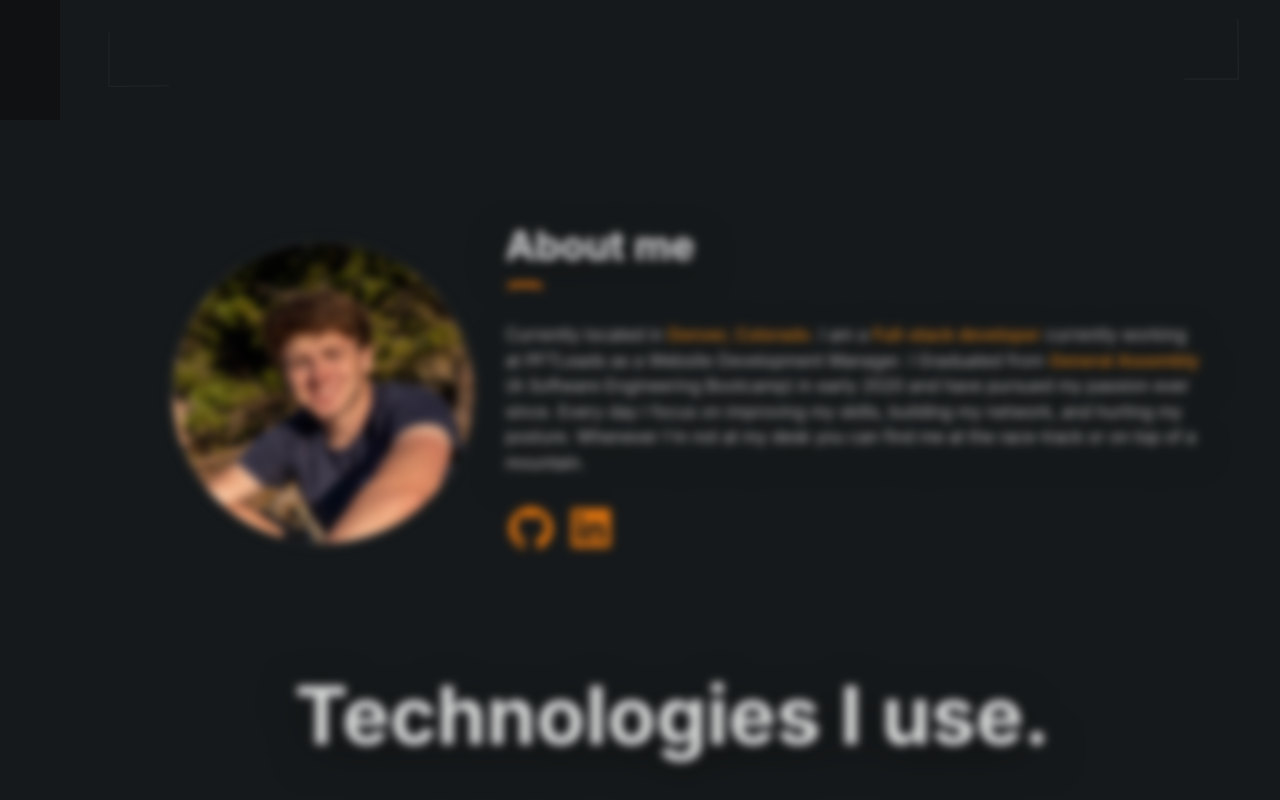
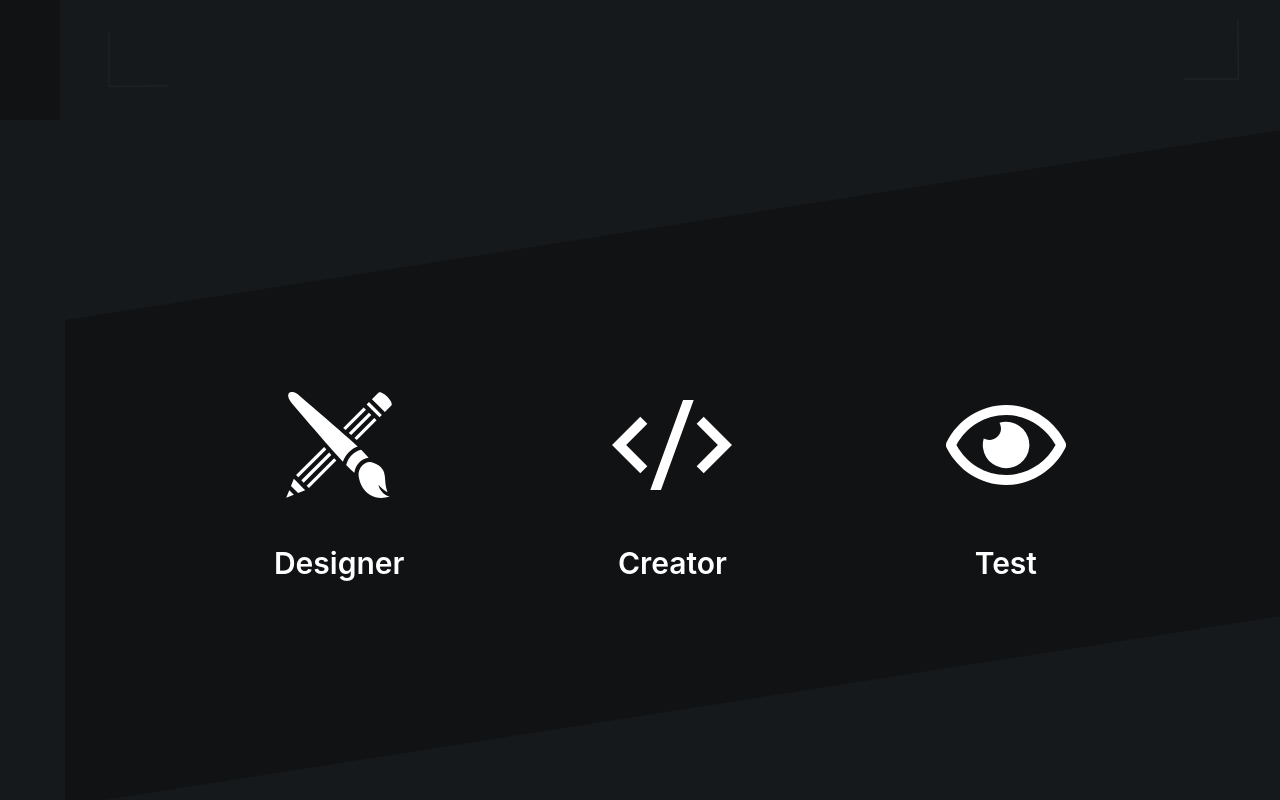
Before and after one commit to nonstopper0/personal_website_v3, a React (Create React App) app: page / in a window 1280 px wide. Shown: the part 680-1480 px from the top of the page. Built offline with nearby package versions, Linux system fonts and the light colour scheme.

Commit message:
refactored body's and added triangle design

```diff
--- a/src/App.scss
+++ b/src/App.scss
@@ -6,14 +6,33 @@
   justify-content: center;
   align-items: center;
   width: 100%;
-  height: 200px;
-  background-color: $dark;
+  height: 400px;
+  background-color: $extremelydark;
   color: $light;
 }
 
 .page-container {
     position: relative;
     overflow: hidden;
+}
+
+.page-triangle {
+    width: 0;
+    height: 0;
+    border-left: 100vw solid transparent;
+    border-bottom: 200px solid $extremelydark;
+}
+.page-triangle2 {
+    width: 0;
+    height: 0;
+    border-right: 100vw solid transparent;
+    border-top: 200px solid $extremelydark;
+}
+.page-triangle3 {
+    width: 0;
+    height: 0;
+    border-left: 100vw solid transparent;
+    border-bottom: 200px solid $extremelydark;
 }
 
 .blurred {
--- a/src/Components/Body1.scss
+++ b/src/Components/Body1.scss
@@ -3,7 +3,7 @@
 .home-page1-container {
     position: relative;
     height: 100vh;
-    width: 100vw;
+    width: 100%;
     overflow: hidden;
 
     .mouse {
--- a/src/Components/Body2.js
+++ b/src/Components/Body2.js
@@ -3,16 +3,48 @@ import './Body2.scss'
 
 import Me from '../SCSS/images/me.png'
 import Logos from '../SCSS/images/technologies.png'
-import {AiFillGithub, AiFillLinkedin} from 'react-icons/ai';
+// import {AiFillGithub, AiFillLinkedin} from 'react-icons/ai';
+import { GiPencilBrush, GiChart } from 'react-icons/gi'
+import { RiCodeSSlashLine } from 'react-icons/ri'
+import { FaRegEye } from 'react-icons/fa'
 
 const Body2 = React.forwardRef((props, ref) => {
     return (
+        <React.Fragment>
+        <div className="page-triangle"></div>
         <section ref={ref}  className="home-page2-container">
-            <div className="home-page2-box1">
-                <img src={Me} alt="Nathaniel Redmon" className="home-page2-box1-img"></img>
+
+            <div className="home-page2-skills-container">
+
+                <div className="home-page2-skills-row">
+                    <div className="home-page2-skills-row-item">
+                        <div className="home-page2-skills-row-item-circle">
+                            <GiPencilBrush />
+                        </div>
+                        Designer
+                    </div>
+                    <div className="home-page2-skills-row-item">
+                        <div className="home-page2-skills-row-item-circle">
+                            <RiCodeSSlashLine />
+                        </div>
+                        Creator
+                    </div>
+                    <div className="home-page2-skills-row-item">
+                        <div className="home-page2-skills-row-item-circle">
+                            <FaRegEye />
+                        </div>
+                        Test
+                    </div>
+                </div>
+
+            </div>
+
+            <div className="page-triangle2"></div>
+
+            {/* <div className="home-page2-box1">
+
                 <div className="home-page2-box1-text">
                     <h2>About me</h2>
-                    <ins className="graffiti">c</ins>
                     <p>
                     Currently located in <span>Denver, Colorado</span>.
                     I am a <span>Full-stack developer</span> currently working at PFTLeads as a Website Development Manager.
@@ -25,7 +57,7 @@ const Body2 = React.forwardRef((props, ref) => {
                         <a href="https://www.linkedin.com/in/nathaniel-redmon-68b74915b/"><AiFillLinkedin/></a>
                     </div>
                 </div>
-            </div>
+            </div> */}
             {/* <div className="home-page2-timeline">
                 <section className="home-page2-timeline-left">
                     <div className="timeline-textbox">
@@ -61,6 +93,8 @@ const Body2 = React.forwardRef((props, ref) => {
                 </div>
             </div>
         </section>
+        <div className="page-triangle3"></div>
+        </React.Fragment>
     )
 })
 
--- a/src/Components/Body2.scss
+++ b/src/Components/Body2.scss
@@ -11,95 +11,134 @@
     justify-content: center;
     overflow: hidden;
 
+    .home-page2-skills-container {
+        background-color: $extremelydark;
+    }
 
-    .home-page2-box1 {
-        opacity: 0;
+    .home-page2-skills-row {
+        margin: 15px auto 15px auto;
         display: flex;
         flex-wrap: wrap;
+        justify-content: space-around;
         align-items: center;
-        justify-content: center;
-        width: fit-content;
-        height: fit-content;
-        margin: 100px auto 0px auto;
-        transition: 1s ease;
-        @include mobile {
-            min-width: 0px;
-            width: 95%;
-            margin: 0 auto;
-        }
+        max-width: 1000px;
+        color: white;
 
-        .home-page2-box1-img {
-            z-index: 1;
-            width: 300px;
-            border-radius: 15px;
-            height: 300px;
-            border-radius: 100%;
-            object-fit: cover;
-            border: 3px solid $dark;
-            margin: 20px 30px;
 
-            @include mobile {
-                margin: 0 auto;
-                width: 250px;
-                height: 250px;
-            }
-        }
 
-        .home-page2-box1-text {
-            color: $lighter;
-            max-width: 700px;
-            min-width: 100px;
+        .home-page2-skills-row-item {
+            margin: 10px 30px 10px 30px;
+            font-size: 30px;
+            font-weight: 600;
             display: flex;
             flex-direction: column;
+            align-items: center;
             justify-content: center;
-            align-items: flex-start;
 
-            @include mobile {
+
+            .home-page2-skills-row-item-circle {
+                display: flex;
+                justify-content: center;
                 align-items: center;
-                margin-top: 30px;
-                text-align: center;
-            }
-
-            h2 {
-                color: $white;
-                font-size: 40px;
-                margin: 0px;
-                text-shadow: 0px 10px 40px rgba(0, 0, 0, 0.5);
-            } ins {
-                font-family: 'Sprite Extras';
-                text-decoration: none;
-                color: $accent1;
-                font-size: 30px;
-                margin: 0px;
-            } p  {
-                text-shadow: 0px 10px 40px rgba(0, 0, 0, .8);
-                font-size: 17px;
-                line-height: 1.5em;
-                z-index: 3;
-                span {
-                    color: $accent2;
-                    font-weight: 600;
-                }
-            }
-
-            .home-page2-box1-text-icons {
-                display: flex;
-                justify-content: space-evenly;
                 color: white;
-                margin-top: 10px;
-                a {
-                    text-decoration: none;
-                    color: $accent1;
-                    font-size: 50px;
-                    margin-right: 10px;
-
-                    @include mobile {
-                        margin: 0px 10px 0px 20px;
-                    }
-                }
+                font-size: 120px;
+                width: 200px;
+                height: 200px;
+                border-radius: 100%;
             }
         }
     }
+
+    // .home-page2-box1 {
+    //     opacity: 0;
+    //     display: flex;
+    //     flex-wrap: wrap;
+    //     align-items: center;
+    //     justify-content: center;
+    //     width: fit-content;
+    //     height: fit-content;
+    //     margin: 0px auto 20px auto;
+    //     transition: 1s ease;
+    //     @include mobile {
+    //         min-width: 0px;
+    //         width: 95%;
+    //         margin: 0 auto;
+    //     }
+
+    //     .home-page2-box1-img {
+    //         z-index: 1;
+    //         width: 300px;
+    //         border-radius: 15px;
+    //         height: 300px;
+    //         border-radius: 100%;
+    //         object-fit: cover;
+    //         border: 3px solid $dark;
+    //         margin: 20px 30px;
+    //         filter: brightness(0.9) constrast(110%);
+
+    //         @include mobile {
+    //             margin: 0 auto;
+    //             width: 250px;
+    //             height: 250px;
+    //         }
+    //     }
+
+    //     .home-page2-box1-text {
+    //         color: $lighter;
+    //         max-width: 800px;
+    //         min-width: 100px;
+    //         display: flex;
+    //         flex-direction: column;
+    //         justify-content: center;
+    //         align-items: center;
+
+    //         @include mobile {
+    //             align-items: center;
+    //             margin-top: 30px;
+    //             text-align: center;
+    //         }
+
+    //         h2 {
+    //             color: $white;
+    //             font-size: 40px;
+    //             margin: 0px;
+    //             text-shadow: 0px 10px 40px rgba(0, 0, 0, 0.5);
+    //         } ins {
+    //             font-family: 'Sprite Extras';
+    //             text-decoration: none;
+    //             color: $accent1;
+    //             font-size: 30px;
+    //             margin: 20px 0px 0px 0px;
+    //             line-height: 0px;
+    //         } p  {
+    //             text-shadow: 0px 10px 40px rgba(0, 0, 0, .8);
+    //             font-size: 17px;
+    //             line-height: 1.5em;
+    //             z-index: 3;
+    //             span {
+    //                 color: $accent2;
+    //                 font-weight: 700;
+    //             }
+    //         }
+
+    //         .home-page2-box1-text-icons {
+    //             display: flex;
+    //             justify-content: space-evenly;
+    //             color: white;
+    //             margin-top: 10px;
+    //             a {
+    //                 text-decoration: none;
+    //                 color: $accent1;
+    //                 font-size: 50px;
+    //                 margin-right: 10px;
+
+    //                 @include mobile {
+    //                     margin: 0px 10px 0px 20px;
+    //                 }
+    //             }
+    //         }
+    //     }
+    // }
 
 
     // .home-page2-timeline {
@@ -187,7 +226,6 @@
 
 
     .home-page2-box2 {
-        opacity: 0;
         display: flex;
         flex-wrap: wrap;
         align-items: center;
@@ -195,7 +233,7 @@
         max-width: 1100px;
         min-width: 100px;
         height: fit-content;
-        margin: 100px auto 100px auto;
+        margin: 100px auto 0px auto;
         transition: 1s ease;
 
 
@@ -211,12 +249,13 @@
 
 
         .home-page2-box2-text {
-            position: relative;
             color: $light;
             display: flex;
             flex-direction: column;
             justify-content: center;
             align-items: center;
+            text-align: center;
+            margin: 0px 20px 0px 20px;
 
             h3 {
                 z-index: 1;
--- a/src/Components/Body3.js
+++ b/src/Components/Body3.js
@@ -8,7 +8,8 @@ import InvidstorMacbook2 from '../SCSS/images/invidstormacbook2.png'
 
 const Body3 = React.forwardRef((props, ref) => {
     return (
-        <section className="portfolio-container" ref={ref}>
+        <section className="home-body3-container">
+        <div className="portfolio-container" ref={ref}>
             <button id="nomiButton" className="portfolio-row" onClick={()=> props.open('#nomi')}>
                 <div className="portfolio-cover">
                     <img src={NOMIMacbook} />
@@ -29,6 +30,7 @@ const Body3 = React.forwardRef((props, ref) => {
                 <div className="portfolio-cover"/>
                 <h3>W</h3>
             </button> */}
+        </div>
         </section>
     )
 })
--- a/src/SCSS/_theme.scss
+++ b/src/SCSS/_theme.scss
@@ -1,6 +1,6 @@
 $dark: #222629 !default;
 $verydark: #16191b !default;
-$extremelydark: #0f1113 !default;
+$extremelydark: #101214 !default;
 $medium: #474B4F !default;
 $light: #6B6E70 !default;
 $lighter: #b9b9b9 !default;
```
Also changed, not shown: package.json (+4 -4 lines), src/App.js (+5 -5 lines), src/Components/Body3.scss (+7 -3 lines), 1 other file (tests, documents, lock files or other folders).
